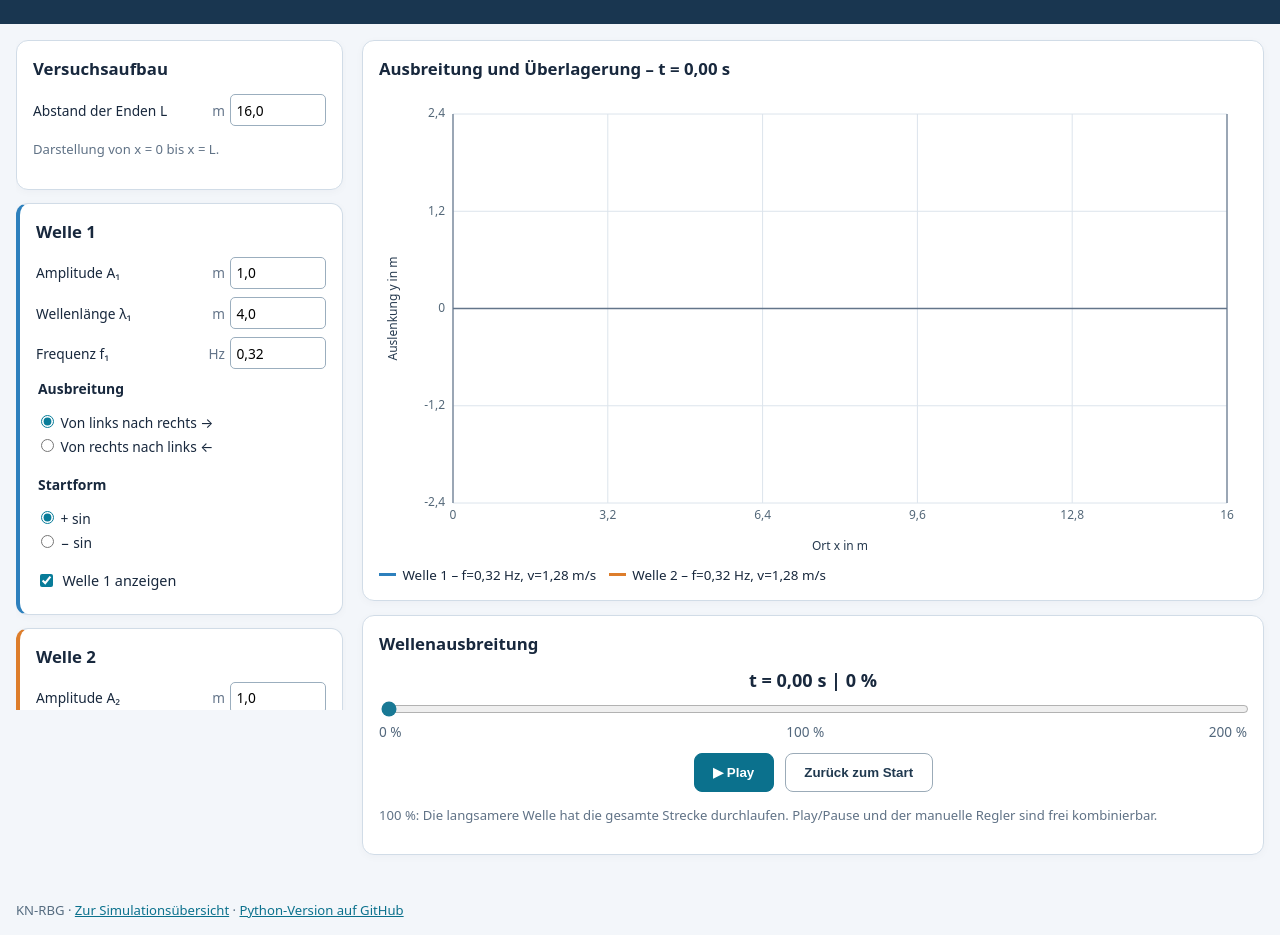
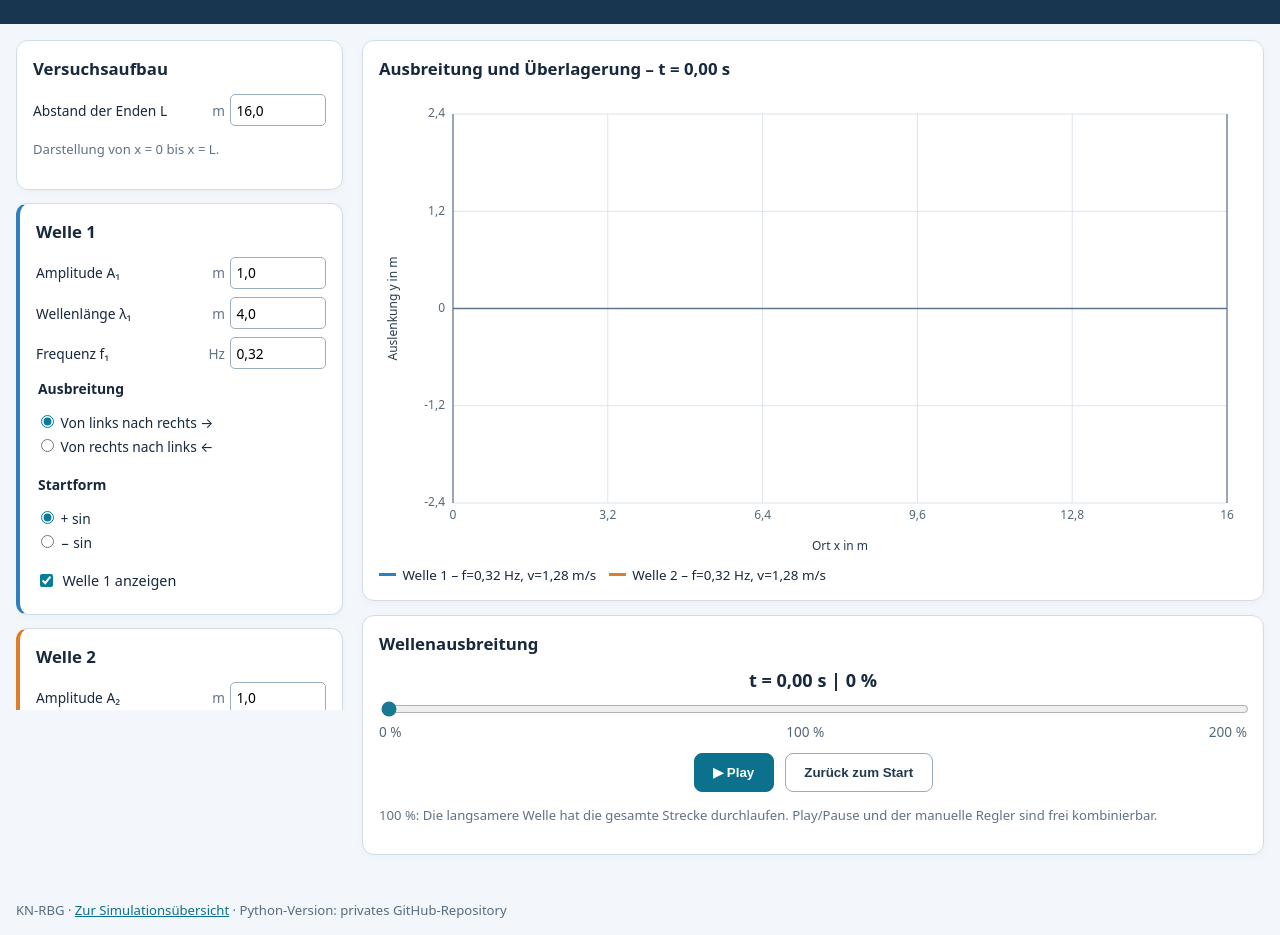
Before and after one commit to KN-RBG/Physik_Simulationen, a plain HTML site: page simulationen/wellenueberlagerung/index.html in a window 1280 px wide. Shown: the part 130-1065 px from the top of the page. Drawn offline with Linux system fonts and the light colour scheme.

Commit message:
Clarify private Python source access on simulation page

```diff
--- a/simulationen/wellenueberlagerung/index.html
+++ b/simulationen/wellenueberlagerung/index.html
@@ -24,5 +24,5 @@
 <section class="panel transport"><h2>Wellenausbreitung</h2><output id="zeit-label" for="zeit">t = 0,00 s | 0 %</output>
 <input aria-label="Zeitregler, 0 bis 200 Prozent" id="zeit" type="range" min="0" max="200" value="0" step="0.1">
 <div class="tick-labels"><span>0 %</span><span>100 %</span><span>200 %</span></div><div class="actions"><button id="play" type="button" class="primary">▶ Play</button><button id="reset" type="button">Zurück zum Start</button></div><p class="hint">100 %: Die langsamere Welle hat die gesamte Strecke durchlaufen. Play/Pause und der manuelle Regler sind frei kombinierbar.</p></section><p id="fehler" class="error" role="alert" hidden></p>
-</div></main><footer>KN-RBG · <a href="../../index.html">Zur Simulationsübersicht</a> · <a href="https://github.com/KN-RBG/Wellenueberlagerung">Python-Version auf GitHub</a></footer>
+</div></main><footer>KN-RBG · <a href="../../index.html">Zur Simulationsübersicht</a> · <span title="Nur für berechtigte GitHub-Konten zugänglich">Python-Version: privates GitHub-Repository</span></footer>
 </body></html>
```
